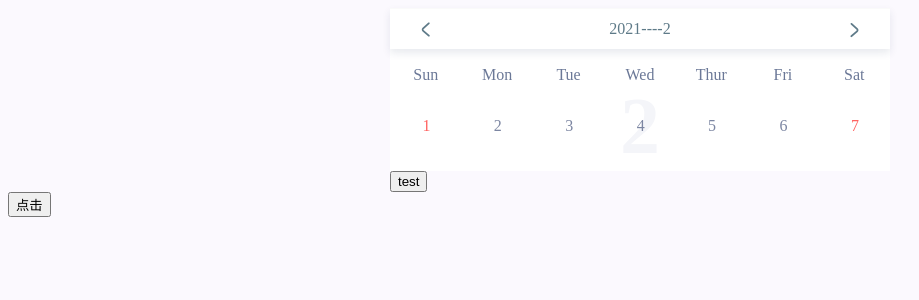
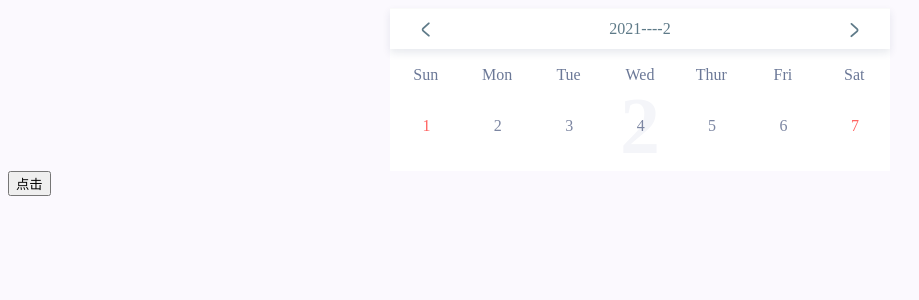
Before and after one commit to Hzy0913/mpvue-calendar, a Vue app: page / in a window 1280 px wide. Shown: the top 300 px of the page, without its empty margins (0-919 px from the left). Built offline with nearby package versions, Linux system fonts and the light colour scheme.

Commit message:
feat: update lunar prop

```diff
--- a/src/mpvue-calendar.vue
+++ b/src/mpvue-calendar.vue
@@ -52,17 +52,13 @@
             :begin="begin"
             :end="end"
             :format="format"
+            :lunar="lunar"
             @onSelect="onSelect"
             @monthChange="monthChange"
           />
         </Slide>
       </Swipe>
     </div>
-    <button
-      @click="test()"
-    >test</button>
-
-
   </div>
 </template>
 
@@ -88,6 +84,9 @@
         default() {
           return {};
         }
+      },
+      lunar: {
+        type: Object,
       },
       remarks: {
         type: Object,
@@ -149,7 +148,7 @@
     },
     emits: ['onSelect'],
     setup(props: any, { emit } : any) {
-      const { holidays, tileContent, disabled, end, completion, monFirst, monthRange, mode: tableMode, selectMode, selectDate: propSelectDate, remarks, begin } = toRefs(props)
+      const { holidays, tileContent, disabled, end, completion, monFirst, monthRange, mode: tableMode, selectMode, lunar, selectDate: propSelectDate, remarks, begin } = toRefs(props)
       const timestamp = ref(+new Date()); // listener timestamp change to refresh timetable
       const [currentYear, currentMonth, currentDay] = getToday(true);
       const year = ref(currentYear)
@@ -458,6 +457,7 @@
         end,
         useSwipe,
         weeks,
+        lunar,
         format: props.format,
       }
     }
```
